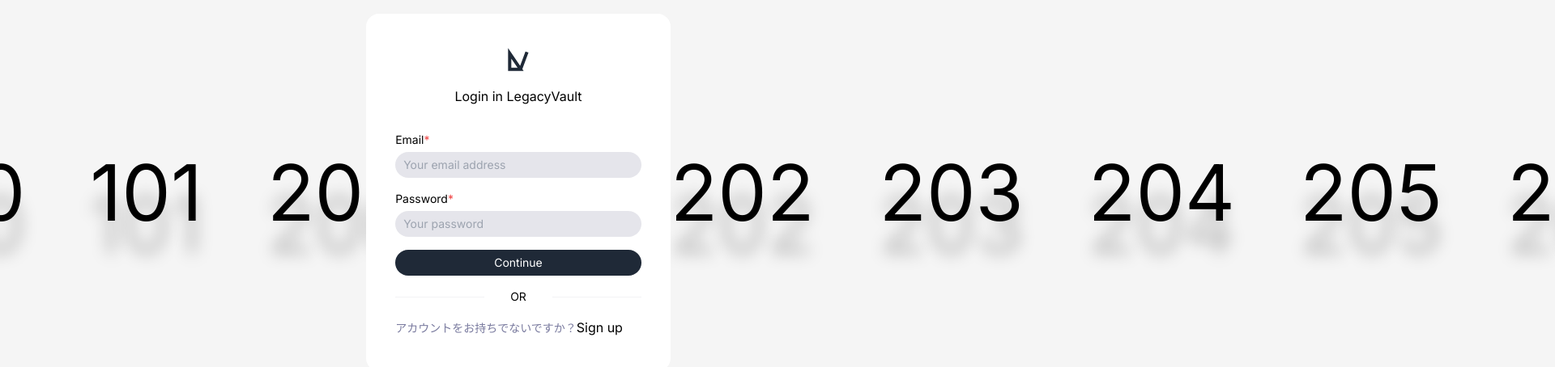
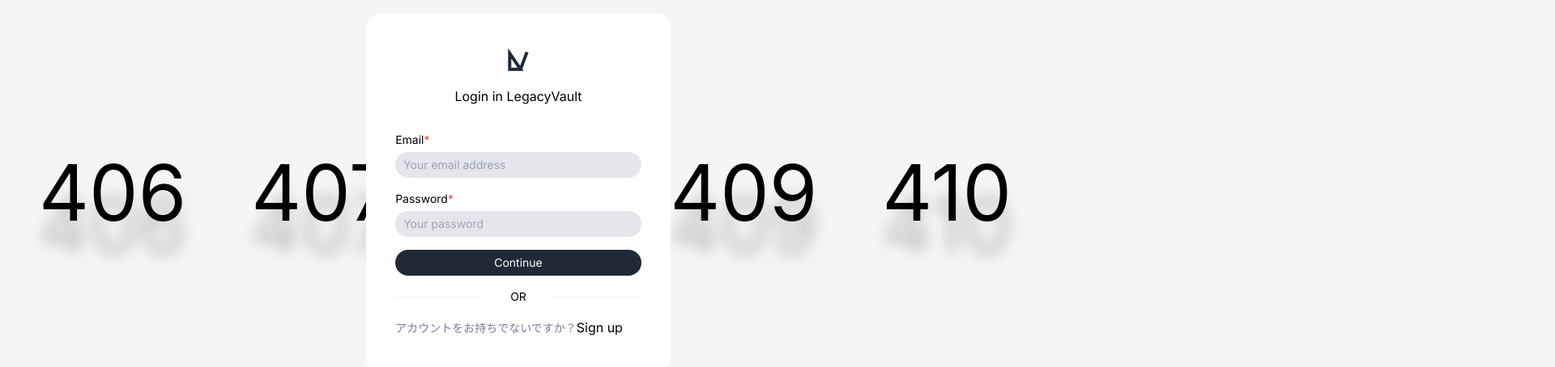
Before and after one commit to Kryusin/webzemi, a Next.js app in the folder front/legacyvault/: page / in a window 1280 px wide. Shown: the part 162-616 px from the top of the page at 81% size, 1920 px wide, since content can reach past the window. Built offline with nearby package versions, Linux system fonts and the light colour scheme; no server answers.

Commit message:
fix: scroll => hidden

```diff
--- a/front/legacyvault/components/Auth/Login.tsx
+++ b/front/legacyvault/components/Auth/Login.tsx
@@ -20,7 +20,7 @@
     changePassword: (value: string) => void
 }) {
     return (
-        <form onSubmit={onSubmit} className="min-w-[375px] bg-white rounded-2xl flex flex-col py-[42px] px-9 gap-4">
+        <form onSubmit={onSubmit} className="min-w-[375px] bg-white rounded-2xl flex flex-col py-[42px] px-9 gap-4 z-10">
             <div className="flex flex-col gap-4 items-center">
                 <Image src="/logo-Auth.svg" width={32} height={32} alt="legacyvault" />
                 <p>Login in LegacyVault</p>
--- a/front/legacyvault/components/Auth/index.tsx
+++ b/front/legacyvault/components/Auth/index.tsx
@@ -57,10 +57,12 @@
     }
     return (
         <div className='flex flex-col items-center justify-center w-screen h-screen'>
-            <div className="absolute flex flex-row gap-20 -z-10 animate-slide">
-                {HttpStatus.map((status) => (
-                    <div className={`text-[96px]`} style={{ textShadow: "0 40px 20px rgba(0, 0, 0, 0.25)" }} key={status}>{status}</div>
-                ))}
+            <div className="absolute overflow-x-hidden x-screen h-screen flex justify-center items-center">
+                <div className="w-screen h-full flex flex-row justify-center items-center gap-20 -z-10 animate-slide">
+                    {HttpStatus.map((status) => (
+                        <div className={`text-[96px]`} style={{ textShadow: "0 40px 20px rgba(0, 0, 0, 0.25)" }} key={status}>{status}</div>
+                    ))}
+                </div>
             </div>
             {isLogin ? (
                 Login({ onSubmit: submitAuthHandler, changeWay, email, password: pw, error, changeEmail, changePassword })
```
